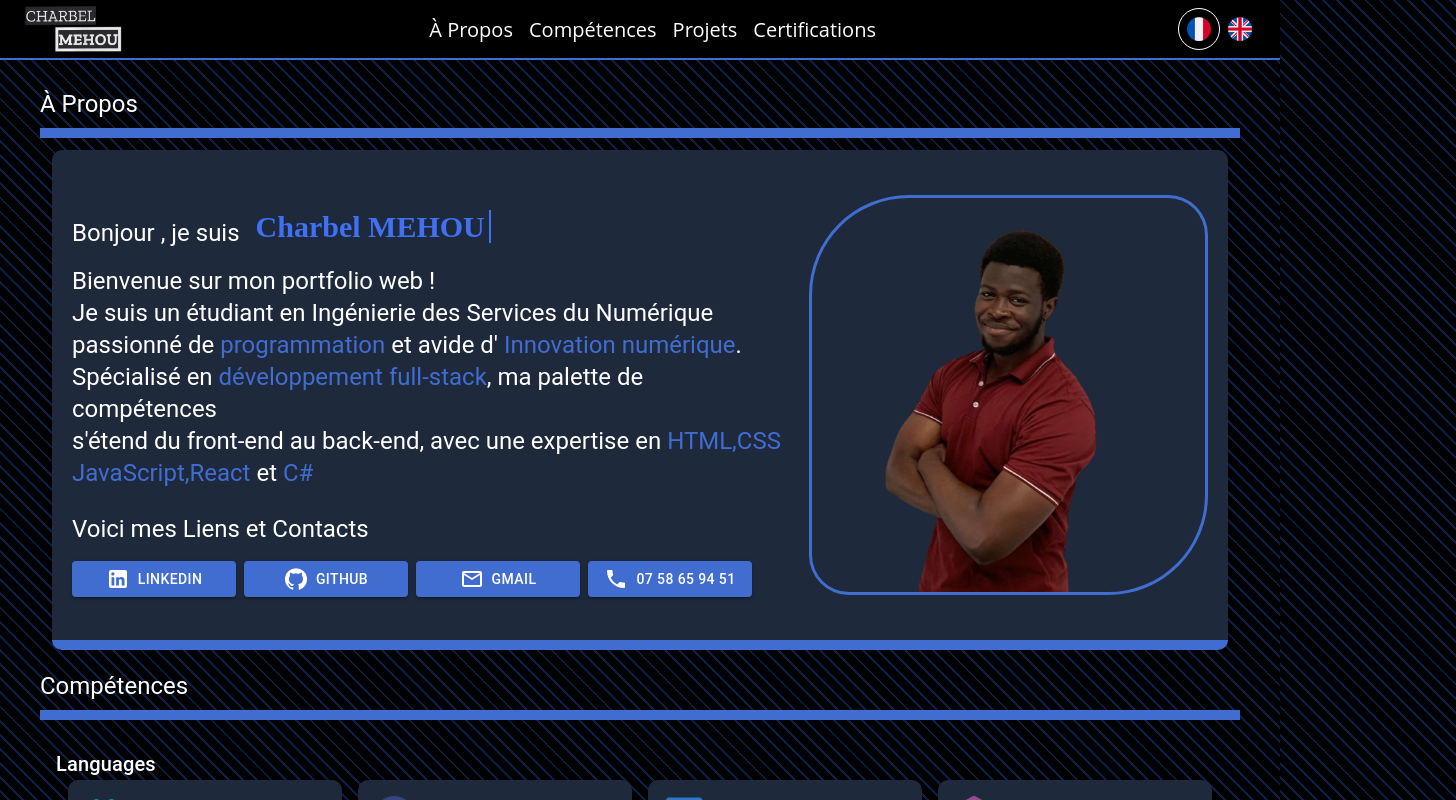
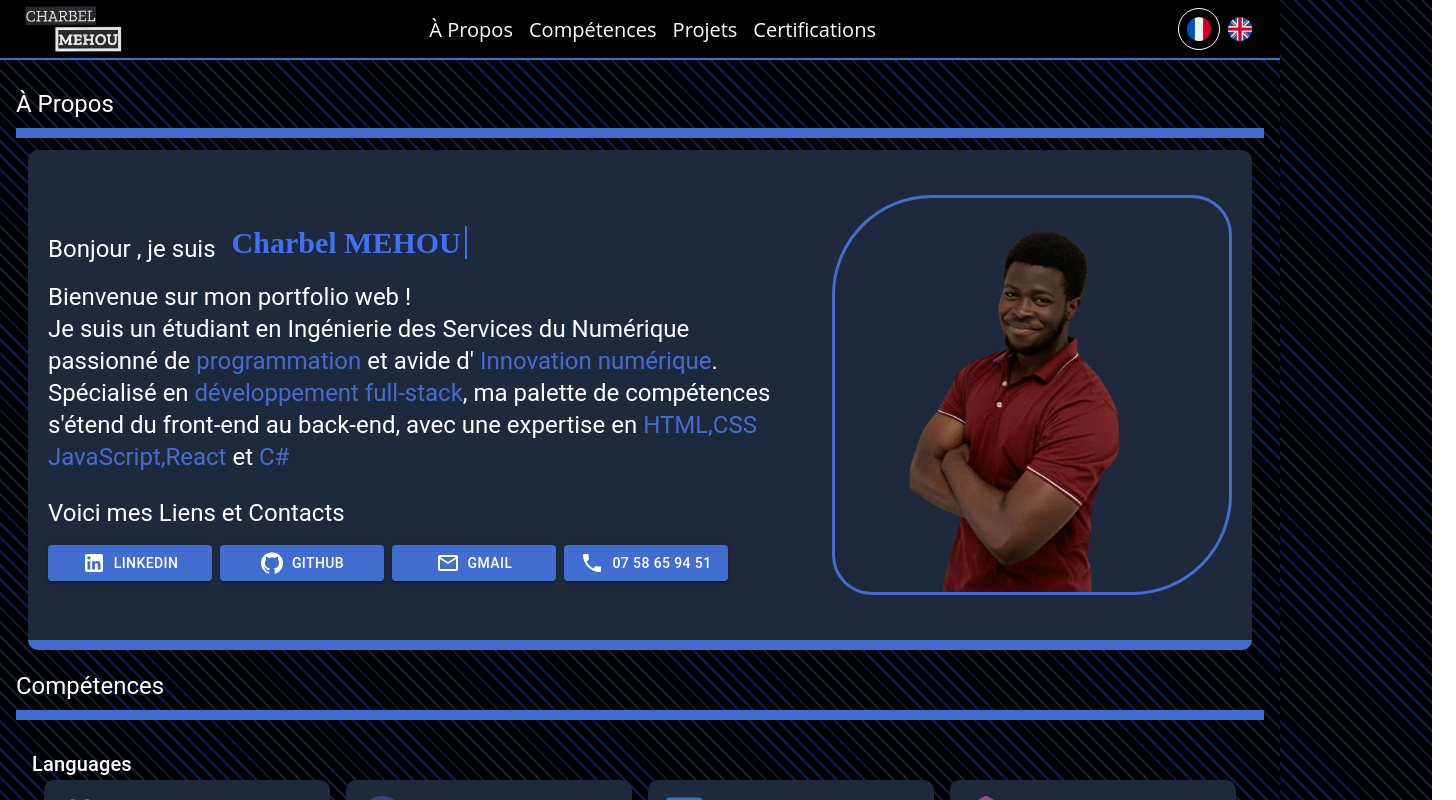
Before and after one commit to charbel-mehou/MyPersonalPortfolio, a React (Create React App) app in the folder personal_portfolio/: page / in a window 1280 px wide. Shown: the top 800 px of the page, 1456 px wide, since content can reach past the window. Built offline with nearby package versions, Linux system fonts and the light colour scheme.

Commit message:
♻️ Changing the padding of the all page

```diff
--- a/personal_portfolio/src/App.js
+++ b/personal_portfolio/src/App.js
@@ -16,7 +16,7 @@ const App = () => {
   return (
     <Box>
       <Navbar />
-      <Box sx={{ px: 5 }}>
+      <Box sx={{ px: 2 }}>
         <Routes>
           <Route path="/" element={<Home />} />
           <Route path="aboutMe" element={<AboutMe />} />
```
